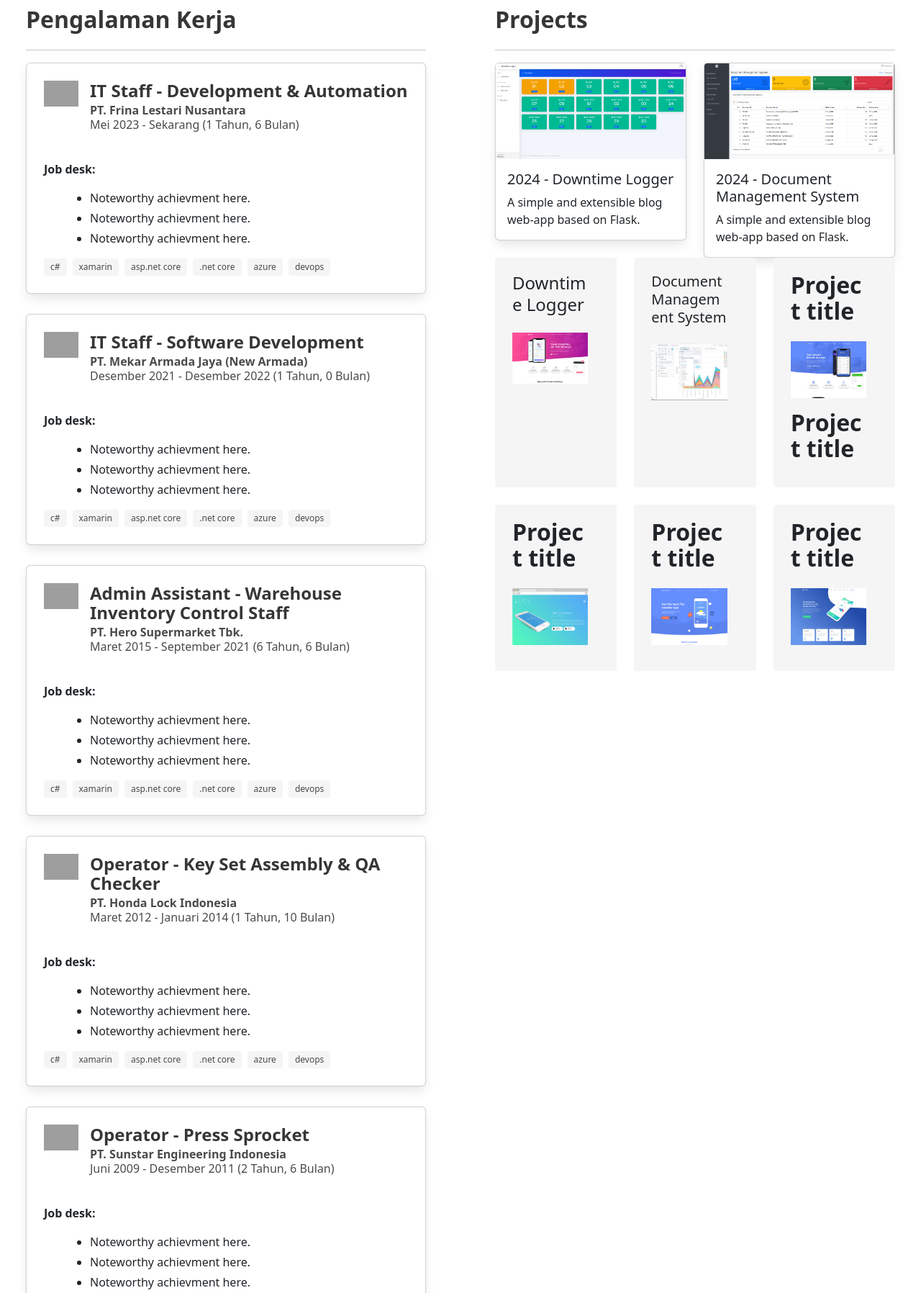
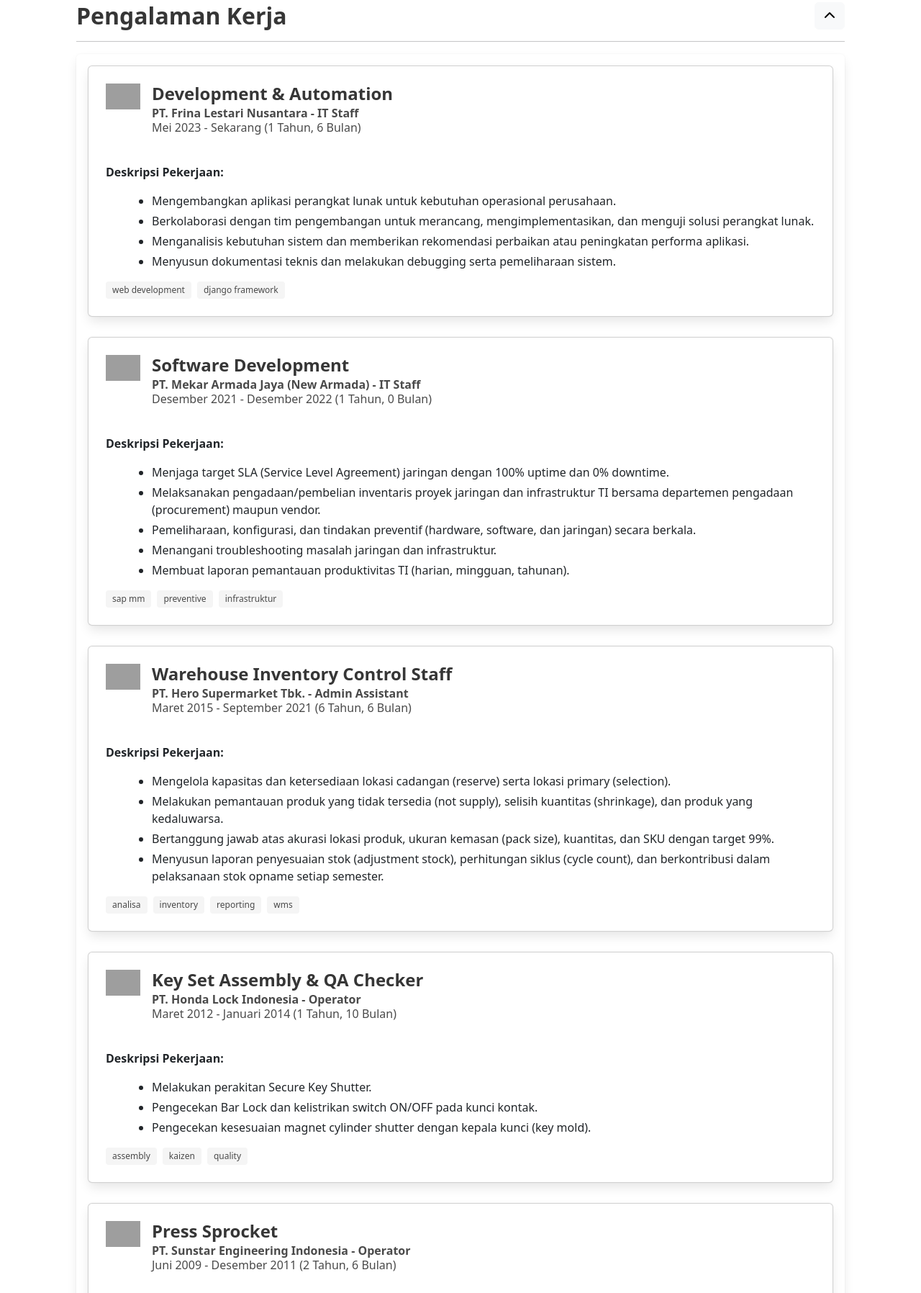
Before and after one commit to itsmeabimanyu/itsmeabimanyu.github.io, a plain HTML site: page index.html in a window 1280 px wide. Shown: the part 781-2577 px from the top of the page at 72% size. Drawn offline with nearby package versions, Linux system fonts and the light colour scheme; grey boxes are pictures that could not be loaded.

Commit message:
fix desain pengalaman kerja

```diff
--- a/index.html
+++ b/index.html
@@ -6,10 +6,9 @@
   <meta name="viewport" content="width=device-width, initial-scale=1">
   <link rel="icon" href="favicon.png" type="image/x-icon">
   <link rel="stylesheet" href="css/main.bundle.css">
-  <!-- <script src="https://kit.fontawesome.com/4e5a72c756.js"></script>-->
+  <script src="https://kit.fontawesome.com/4e5a72c756.js"></script>
   <link href="https://cdn.jsdelivr.net/npm/bootstrap@5.3.3/dist/css/bootstrap.min.css" rel="stylesheet" integrity="sha384-QWTKZyjpPEjISv5WaRU9OFeRpok6YctnYmDr5pNlyT2bRjXh0JMhjY6hW+ALEwIH" crossorigin="anonymous">
   <script src="https://cdn.jsdelivr.net/npm/bootstrap@5.3.3/dist/js/bootstrap.bundle.min.js" integrity="sha384-YvpcrYf0tY3lHB60NNkmXc5s9fDVZLESaAA55NDzOxhy9GkcIdslK1eN7N6jIeHz" crossorigin="anonymous"></script>
-
 </head>
 
 <body>
@@ -71,8 +70,10 @@
     </div>
   </section>
 
+  <div class="row">
+    <div class="col-12">
+      <div class="container text-start">
         <section class="section">
-    <div class="container">
           <h1 class="title">About Me</h1>
           <hr />
           <p>Lorem ipsum dolor sit amet, consectetur adipiscing elit, sed do eiusmod tempor incididunt ut labore et dolore
@@ -80,15 +81,26 @@
             consequat. Duis aute irure dolor in reprehenderit in voluptate velit esse cillum dolore eu fugiat nulla
             pariatur. Excepteur sint occaecat cupidatat non proident, sunt in culpa qui officia deserunt mollit anim id est
             laborum.</p>
+        </section>
       </div>
-  </section>
+    </div>
+  </div>
 
   <div class="row">
-    <div class="col-lg-6 col-xl-6 col-md-6 col-sm-12">
+    <div class="col-12">
+      <div class="container">
       <section class="section">
-        <div class="container">
-          <h1 class="title">Pengalaman Kerja</h1>
+        <div class="d-flex justify-content-between align-items-center">
+          <!-- Judul di kiri -->
+          <h1 class="title mb-0">Pengalaman Kerja</h1>
+          <!-- Tombol Collapse di kanan -->
+          <button class="btn btn-light" id="toggleButton" type="button" data-bs-toggle="collapse" data-bs-target="#collapseExample" aria-expanded="false" aria-controls="collapseExample">
+            <i class="fa fa-chevron-up"></i>
+          </button>
+        </div>
         <hr />
+        <div class="collapse show" id="collapseExample">
+          <div class="card card-body border-0">
             <div class="card">
               <div class="card-content">
                 <div class="media">
@@ -98,29 +110,27 @@
                     </figure>
                   </div>
                   <div class="media-content">
-                  <p class="title is-4">IT Staff - Development & Automation</p>
-                  <p class="subtitle is-6"><b>PT. Frina Lestari Nusantara</b><br><time datetime="2023-5">Mei 2023</time> - <time
+                    <p class="title is-4">Development & Automation</p>
+                    <p class="subtitle is-6"><b>PT. Frina Lestari Nusantara - IT Staff</b><br><time datetime="2023-5">Mei 2023</time> - <time
                         datetime="2019-9">Sekarang</time>&nbsp(1 Tahun, 6 Bulan)</p>
                   </div>
                 </div>
                 <div class="content">
-                <p><b>Job desk:</b></p>
+                  <p><b>Deskripsi Pekerjaan:</b></p>
                   <ul>
-                  <li>Noteworthy achievment here.</li>
-                  <li>Noteworthy achievment here.</li>
-                  <li>Noteworthy achievment here.</li>
+                    <li>Mengembangkan aplikasi perangkat lunak untuk kebutuhan operasional perusahaan.</li>
+                    <li>Berkolaborasi dengan tim pengembangan untuk merancang, mengimplementasikan, dan menguji solusi perangkat lunak.</li>
+                    <li>Menganalisis kebutuhan sistem dan memberikan rekomendasi perbaikan atau peningkatan performa aplikasi.</li>
+                    <li>Menyusun dokumentasi teknis dan melakukan debugging serta pemeliharaan sistem.</li>
                   </ul>
                   <div class="tags">
-                  <span class="tag">c#</span>
-                  <span class="tag">xamarin</span>
-                  <span class="tag">asp.net core</span>
-                  <span class="tag">.net core</span>
-                  <span class="tag">azure</span>
-                  <span class="tag">devops</span>
+                    <span class="tag">web development</span>
+                    <span class="tag">django framework</span>
                   </div>
                 </div>
               </div>
             </div>
+
             <div class="card card-gap">
               <div class="card-content">
                 <div class="media">
@@ -130,29 +140,29 @@
                     </figure>
                   </div>
                   <div class="media-content">
-                  <p class="title is-4">IT Staff - Software Development</p>
-                  <p class="subtitle is-6"><b>PT. Mekar Armada Jaya (New Armada)</b><br><time datetime="2021-12">Desember 2021</time> - <time
+                    <p class="title is-4">Software Development</p>
+                    <p class="subtitle is-6"><b>PT. Mekar Armada Jaya (New Armada) - IT Staff</b><br><time datetime="2021-12">Desember 2021</time> - <time
                         datetime="2022-12">Desember 2022</time>&nbsp(1 Tahun, 0 Bulan)</p>
                   </div>
                 </div>
                 <div class="content">
-                <p><b>Job desk:</b></p>
+                  <p><b>Deskripsi Pekerjaan:</b></p>
                   <ul>
-                  <li>Noteworthy achievment here.</li>
-                  <li>Noteworthy achievment here.</li>
-                  <li>Noteworthy achievment here.</li>
+                    <li>Menjaga target SLA (Service Level Agreement) jaringan dengan 100% uptime dan 0% downtime.</li>
+                    <li>Melaksanakan pengadaan/pembelian inventaris proyek jaringan dan infrastruktur TI bersama departemen pengadaan (procurement) maupun vendor.</li>
+                    <li>Pemeliharaan, konfigurasi, dan tindakan preventif (hardware, software, dan jaringan) secara berkala.</li>
+                    <li>Menangani troubleshooting masalah jaringan dan infrastruktur.</li>
+                    <li>Membuat laporan pemantauan produktivitas TI (harian, mingguan, tahunan).</li>
                   </ul>
                   <div class="tags">
-                  <span class="tag">c#</span>
-                  <span class="tag">xamarin</span>
-                  <span class="tag">asp.net core</span>
-                  <span class="tag">.net core</span>
-                  <span class="tag">azure</span>
-                  <span class="tag">devops</span>
+                    <span class="tag">sap mm</span>
+                    <span class="tag">preventive</span>
+                    <span class="tag">infrastruktur</span>
                   </div>
                 </div>
               </div>
             </div>
+
             <div class="card card-gap">
               <div class="card-content">
                 <div class="media">
@@ -162,29 +172,29 @@
                     </figure>
                   </div>
                   <div class="media-content">
-                  <p class="title is-4">Admin Assistant - Warehouse Inventory Control Staff</p>
-                  <p class="subtitle is-6"><b>PT. Hero Supermarket Tbk.</b><br><time datetime="2015-03">Maret 2015</time> - <time
+                    <p class="title is-4">Warehouse Inventory Control Staff</p>
+                    <p class="subtitle is-6"><b>PT. Hero Supermarket Tbk. - Admin Assistant</b><br><time datetime="2015-03">Maret 2015</time> - <time
                         datetime="2021-09">September 2021</time>&nbsp(6 Tahun, 6 Bulan)</p>
                   </div>
                 </div>
                 <div class="content">
-                <p><b>Job desk:</b></p>
+                  <p><b>Deskripsi Pekerjaan:</b></p>
                   <ul>
-                  <li>Noteworthy achievment here.</li>
-                  <li>Noteworthy achievment here.</li>
-                  <li>Noteworthy achievment here.</li>
+                    <li>Mengelola kapasitas dan ketersediaan lokasi cadangan (reserve) serta lokasi primary (selection).</li>
+                    <li>Melakukan pemantauan produk yang tidak tersedia (not supply), selisih kuantitas (shrinkage), dan produk yang kedaluwarsa.</li>
+                    <li>Bertanggung jawab atas akurasi lokasi produk, ukuran kemasan (pack size), kuantitas, dan SKU dengan target 99%.</li>
+                    <li>Menyusun laporan penyesuaian stok (adjustment stock), perhitungan siklus (cycle count), dan berkontribusi dalam pelaksanaan stok opname setiap semester.</li>
                   </ul>
                   <div class="tags">
-                  <span class="tag">c#</span>
-                  <span class="tag">xamarin</span>
-                  <span class="tag">asp.net core</span>
-                  <span class="tag">.net core</span>
-                  <span class="tag">azure</span>
-                  <span class="tag">devops</span>
+                    <span class="tag">analisa</span>
+                    <span class="tag">inventory</span>
+                    <span class="tag">reporting</span>
+                    <span class="tag">wms</span>
                   </div>
                 </div>
               </div>
             </div>
+
             <div class="card card-gap">
               <div class="card-content">
                 <div class="media">
@@ -194,29 +204,27 @@
                     </figure>
                   </div>
                   <div class="media-content">
-                  <p class="title is-4">Operator - Key Set Assembly & QA Checker</p>
-                  <p class="subtitle is-6"><b>PT. Honda Lock Indonesia</b><br><time datetime="2012-03">Maret 2012</time> - <time
+                    <p class="title is-4">Key Set Assembly & QA Checker</p>
+                    <p class="subtitle is-6"><b>PT. Honda Lock Indonesia - Operator</b><br><time datetime="2012-03">Maret 2012</time> - <time
                         datetime="2014-01">Januari 2014</time>&nbsp(1 Tahun, 10 Bulan)</p>
                   </div>
                 </div>
                 <div class="content">
-                <p><b>Job desk:</b></p>
+                  <p><b>Deskripsi Pekerjaan:</b></p>
                   <ul>
-                  <li>Noteworthy achievment here.</li>
-                  <li>Noteworthy achievment here.</li>
-                  <li>Noteworthy achievment here.</li>
+                    <li>Melakukan perakitan Secure Key Shutter.</li>
+                    <li>Pengecekan Bar Lock dan kelistrikan switch ON/OFF pada kunci kontak.</li>
+                    <li>Pengecekan kesesuaian magnet cylinder shutter dengan kepala kunci (key mold).</li>
                   </ul>
                   <div class="tags">
-                  <span class="tag">c#</span>
-                  <span class="tag">xamarin</span>
-                  <span class="tag">asp.net core</span>
-                  <span class="tag">.net core</span>
-                  <span class="tag">azure</span>
-                  <span class="tag">devops</span>
+                    <span class="tag">assembly</span>
+                    <span class="tag">kaizen</span>
+                    <span class="tag">quality</span>
                   </div>
                 </div>
               </div>
             </div>
+
             <div class="card card-gap">
               <div class="card-content">
                 <div class="media">
@@ -226,34 +234,34 @@
                     </figure>
                   </div>
                   <div class="media-content">
-                  <p class="title is-4">Operator - Press Sprocket</p>
-                  <p class="subtitle is-6"><b>PT. Sunstar Engineering Indonesia</b><br><time datetime="2009-06">Juni 2009</time> - <time
+                    <p class="title is-4">Press Sprocket</p>
+                    <p class="subtitle is-6"><b>PT. Sunstar Engineering Indonesia - Operator</b><br><time datetime="2009-06">Juni 2009</time> - <time
                         datetime="2011-12">Desember 2011</time>&nbsp(2 Tahun, 6 Bulan)</p>
                   </div>
                 </div>
                 <div class="content">
-                <p><b>Job desk:</b></p>
+                  <p><b>Deskripsi Pekerjaan:</b></p>
                   <ul>
-                  <li>Noteworthy achievment here.</li>
-                  <li>Noteworthy achievment here.</li>
-                  <li>Noteworthy achievment here.</li>
+                    <li>Mengoperasikan mesin Small Press Aida dan Komatsu.</li>
+                    <li>Mengoperasikan crane/hoist.</li>
+                    <li>Menyiapkan dies (Dandori Dies).</li>
+                    <li>Melakukan pengecekan berkala terhadap standar toleransi proses stamping menggunakan alat ukur.</li>
                   </ul>
                   <div class="tags">
-                  <span class="tag">c#</span>
-                  <span class="tag">xamarin</span>
-                  <span class="tag">asp.net core</span>
-                  <span class="tag">.net core</span>
-                  <span class="tag">azure</span>
-                  <span class="tag">devops</span>
+                    <span class="tag">presisi</span>
+                    <span class="tag">alat ukur</span>
+                  </div>
                 </div>
               </div>
             </div>
           </div>
         </div>
       </section>
+    </div>
+  </div>
 
-    </div>
-    <div class="col-lg-6 col-xl-6 col-md-6 col-sm-12">
+
+    <div class="row">
         <section class="section">
           <div class="container">
             <h1 class="title">Projects</h1>
@@ -347,8 +355,9 @@
             </div>
           </div>
         </section>
+
     </div>
-  </div>
+
 
 
 
@@ -556,6 +565,21 @@
       </p>
     </div>
   </footer>
+
+  <script>
+    // Get references to the button and the collapse element
+    const toggleButton = document.getElementById('toggleButton');
+    const collapseElement = document.getElementById('collapseExample');
+
+    // Add an event listener to the collapse element
+    collapseElement.addEventListener('show.bs.collapse', function () {
+      toggleButton.innerHTML = '<i class="fa fa-chevron-up"></i>';  // Change text when collapse is shown
+    });
+
+    collapseElement.addEventListener('hide.bs.collapse', function () {
+      toggleButton.innerHTML = '<i class="fa fa-chevron-down"></i>';  // Change text when collapse is hidden
+    });
+  </script>
 </body>
 
 </html>
```
Lines whose indentation alone changed are shown as unchanged.
